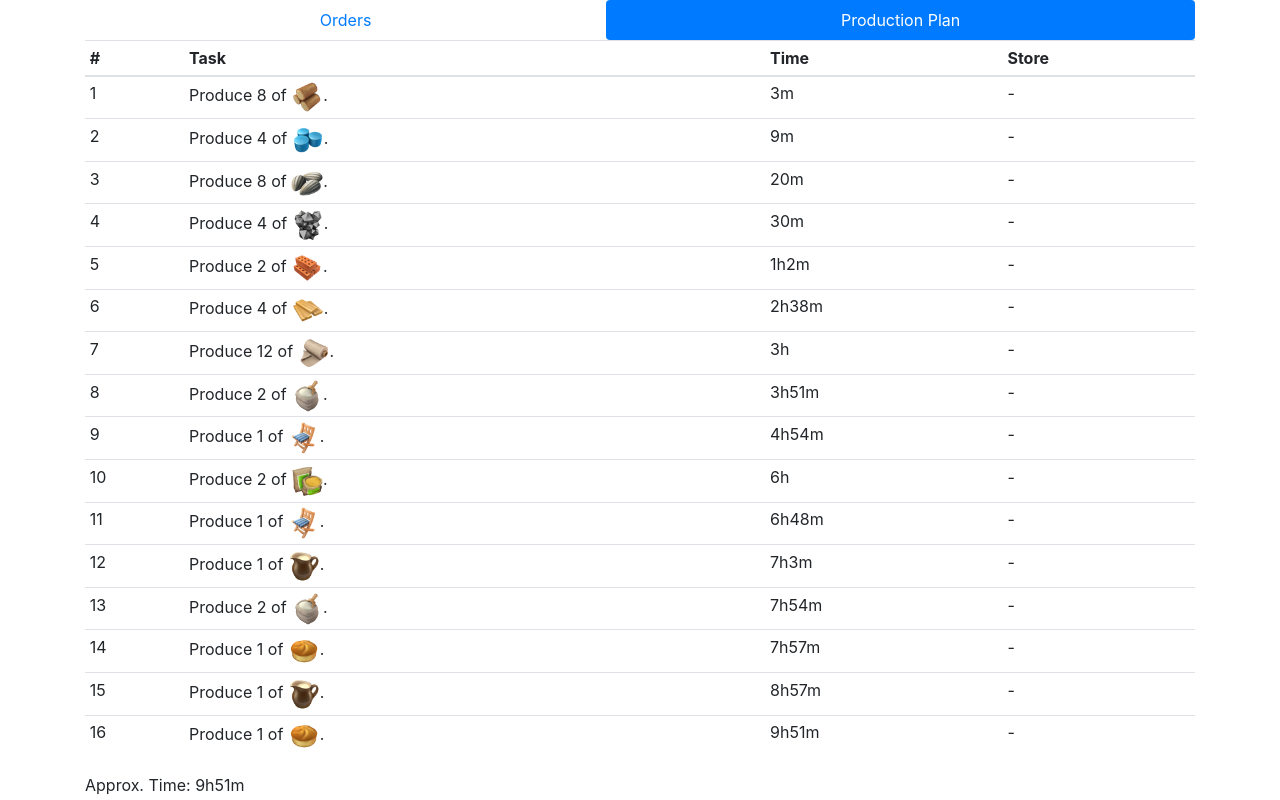
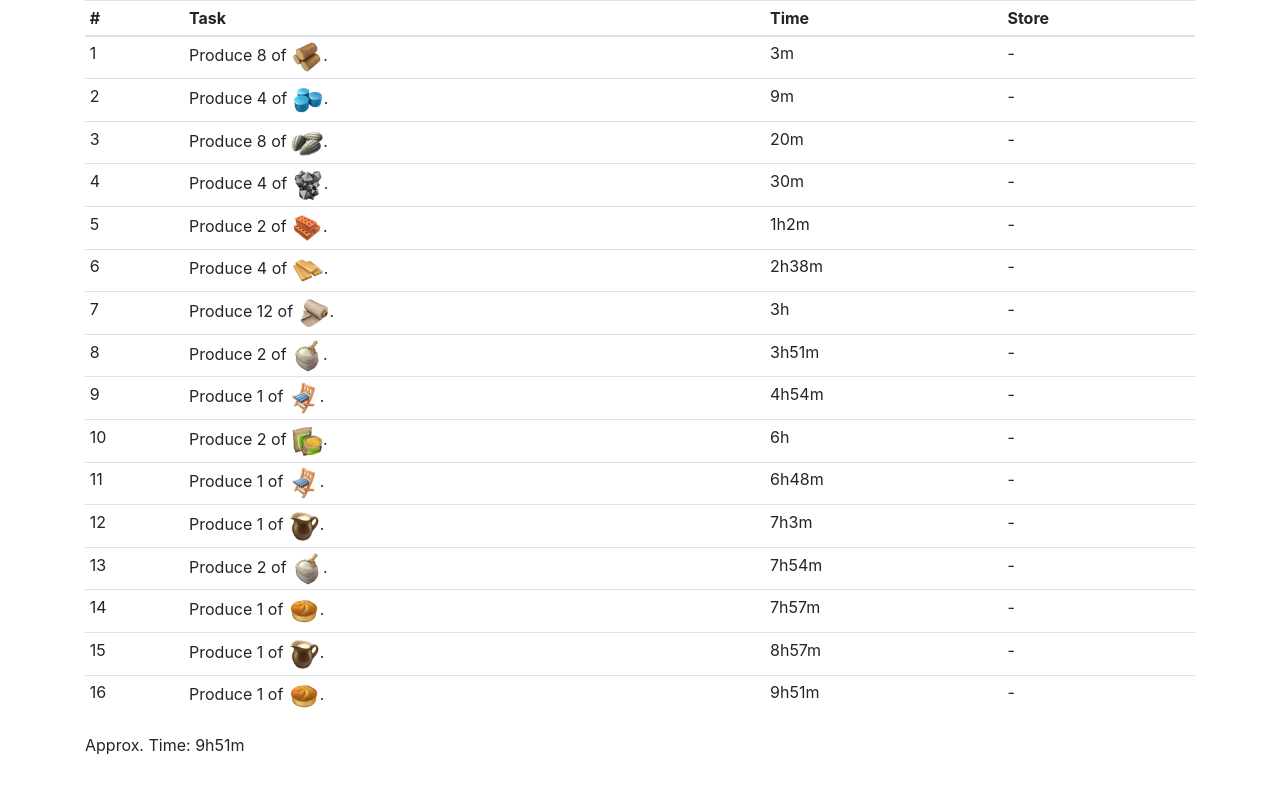
Before and after one commit to pldin601/simcity-buildit-todo-calculator, a React (Create React App) app: page / in a window 1280 px wide. Built offline with nearby package versions, Linux system fonts and the light colour scheme.

Commit message:
Refactoring

```diff
--- a/src/components/quest/Quest.tsx
+++ b/src/components/quest/ProductionPlan.tsx
@@ -2,9 +2,9 @@ import * as React from "react";
 import {Col, Row, Table} from "reactstrap";
 import ProduceProduct from "./ProduceProduct";
 import HumanTime from "../HumanTime";
-import {GroupedPlanItem} from "../../domain/Planner";
+import {GroupedPlanItem} from "../../domain/ProductionPlanner";
 
-export default function Quest({ items }: { items: GroupedPlanItem[] }) {
+export default function ProductionPlan({ items }: { items: GroupedPlanItem[] }) {
   const { time: totalTime } = items[items.length - 1];
 
   return (
--- a/src/domain/Production.ts
+++ b/src/domain/Production.ts
@@ -39,5 +39,5 @@ export type AnyProduct =
   | TropicalProductsStoreProducts;
 
 export interface Production {
-  produce(product: AnyProduct, quantity: number): ProductionPromise;
+  produce(product: AnyProduct, quantity: number, startTime: number): ProductionPromise;
 }
--- a/src/domain/Planner.ts
+++ b/src/domain/ProductionPlanner.ts
@@ -3,23 +3,26 @@ import {AnyProduct} from "./Production";
 
 export interface PlanItem {
   product: AnyProduct;
+  type: "produce" | "collect";
   time: number;
 }
 
-export interface GroupedPlanItem {
-  product: AnyProduct;
+export interface GroupedPlanItem extends PlanItem {
   quantity: number;
-  time: number;
 }
 
-export class Planner {
+export class ProductionPlanner {
   private items: PlanItem[] = [];
 
-  public collectItem(product: AnyProduct, time: number) {
-    this.items.push({ product, time });
+  public produceItem(product: AnyProduct, time: number) {
+    this.items.push({ product, time, type: "produce" });
   }
 
-  public getPlan(): GroupedPlanItem[] {
+  public collectItem(product: AnyProduct, time: number) {
+    this.items.push({ product, time, type: "collect" });
+  }
+
+  public getPlanItems(): GroupedPlanItem[] {
     const orderedItems = orderBy(this.items, ["time"], ["asc"]);
     return groupPlanItems(orderedItems);
   }
@@ -31,9 +34,14 @@ function groupPlanItems(items: PlanItem[]): GroupedPlanItem[] {
   items.forEach(it => {
     if (!isEmpty(groupedItems)) {
       const lastGroupedItem = last(groupedItems) as GroupedPlanItem;
-      if (lastGroupedItem.product === it.product) {
+      if (
+        lastGroupedItem.product === it.product &&
+        lastGroupedItem.type === it.type
+      ) {
         lastGroupedItem.quantity += 1;
-        lastGroupedItem.time = it.time;
+        if (it.type === "collect") {
+          lastGroupedItem.time = it.time;
+        }
         return;
       }
     }
--- a/src/domain/ProductionUnit.ts
+++ b/src/domain/ProductionUnit.ts
@@ -20,10 +20,13 @@ import {HardwareStore} from "./commerce/HardwareStore";
 import {HomeAppliances} from "./commerce/HomeAppliances";
 import {SilkMarket} from "./commerce/SilkMarket";
 import {TropicalProductsStore} from "./commerce/TropicalProductsStore";
-import {Planner} from "./Planner";
+import {ProductionPlanner} from "./ProductionPlanner";
 
 export class ProductionUnit implements Production {
-  private solution: Factory<string>[] = [
+  private readonly solution: Factory<string>[];
+
+  constructor(private planner: ProductionPlanner) {
+    this.solution = [
       new ParallelFactory(50, CommonFactory),
       new ParallelFactory(5, CoconutFactory),
       new ParallelFactory(5, FrostyFjordsFactory),
@@ -44,16 +47,19 @@ export class ProductionUnit implements Production {
       new SilkMarket(this),
       new TropicalProductsStore(this)
     ];
+  }
 
-  constructor(private planner: Planner) {}
-
-  public produce(product: AnyProduct, quantity: number): ProductionPromise {
+  public produce(
+    product: AnyProduct,
+    quantity: number,
+    startTime: number
+  ): ProductionPromise {
     const solution = find(this.solution, it => it.canProduce(product));
 
     if (solution !== undefined) {
       return latestPromise(
         range(quantity).map(() => {
-          const promise = solution.produce(product, 0);
+          const promise = solution.produce(product, startTime);
           this.planner.collectItem(product, promise.time);
           return promise;
         })
--- a/src/domain/commerce/AbstractCommerce.ts
+++ b/src/domain/commerce/AbstractCommerce.ts
@@ -34,7 +34,11 @@ export abstract class AbstractCommerce<Product extends string>
     // Produce Requirements
     const promise = latestPromise(
       Object.entries(requires).map(([prod, qty]) =>
-        this.production.produce((prod as any) as AnyProduct, qty as number)
+        this.production.produce(
+          (prod as any) as AnyProduct,
+          qty as number,
+          startTime
+        )
       )
     );
 
@@ -47,11 +51,11 @@ export abstract class AbstractCommerce<Product extends string>
     };
   }
 
-  canProduce(product: string): product is Product {
+  public canProduce(product: string): product is Product {
     return product in this.productsData;
   }
 
-  getQueueTime(): number {
+  public getQueueTime(): number {
     return this.queueTime;
   }
 }
--- a/src/domain/order.ts
+++ b/src/domain/order.ts
@@ -1,4 +1,4 @@
-import {GroupedPlanItem, Planner} from "./Planner";
+import {GroupedPlanItem, ProductionPlanner} from "./ProductionPlanner";
 import {AnyProduct} from "./Production";
 import {ProductionUnit} from "./ProductionUnit";
 
@@ -9,12 +9,12 @@ export type Order = Partial<
 >;
 
 export function convertOrdersToPlan(...orders: Order[]): GroupedPlanItem[] {
-  const planner = new Planner();
+  const planner = new ProductionPlanner();
   const unit = new ProductionUnit(planner);
   orders.forEach(order =>
     Object.entries(order).forEach(([product, quantity]) =>
-      unit.produce(product as AnyProduct, quantity as number)
+      unit.produce(product as AnyProduct, quantity as number, 0)
     )
   );
-  return planner.getPlan();
+  return planner.getPlanItems();
 }
--- a/src/index.tsx
+++ b/src/index.tsx
@@ -1,14 +1,13 @@
 import * as React from "react";
 import {render} from "react-dom";
-import Quest from "./components/quest/Quest";
+import {Container} from "reactstrap";
+import ProductionPlan from "./components/quest/ProductionPlan";
 import {convertOrdersToPlan} from "./domain/order";
-import {useOrderReducer} from "./order-reducer";
+import {useOrderReducer} from "./orderReducer";
 import "./styles.css";
 import "bootstrap/dist/css/bootstrap.min.css";
-import {Container, Nav, NavItem, NavLink} from "reactstrap";
 
 function App() {
-  const [tab, setTab] = React.useState<"orders" | "plan">("plan");
   const [orders, dispatch] = useOrderReducer([
     {
       breadRoll: 2,
@@ -23,27 +22,7 @@ function App() {
 
   return (
     <Container>
-      <Nav pills={true} fill={true}>
-        <NavItem>
-          <NavLink
-            href={"#"}
-            active={tab === "orders"}
-            onClick={() => setTab("orders")}
-          >
-            Orders
-          </NavLink>
-        </NavItem>
-        <NavItem>
-          <NavLink
-            href={"#"}
-            active={tab === "plan"}
-            onClick={() => setTab("plan")}
-          >
-            Production Plan
-          </NavLink>
-        </NavItem>
-      </Nav>
-      {tab === "plan" && <Quest items={planItems} />}
+      <ProductionPlan items={planItems} />
     </Container>
   );
 }
--- a/src/react-app-env.d.ts
+++ /dev/null
@@ -1 +0,0 @@
-/// <reference types="react-scripts" />
```
Also changed, not shown: src/orderReducer.ts (renamed from src/order-reducer.ts), 2 other files (tests, documents, lock files or other folders). Lines whose indentation alone changed are shown as unchanged.
